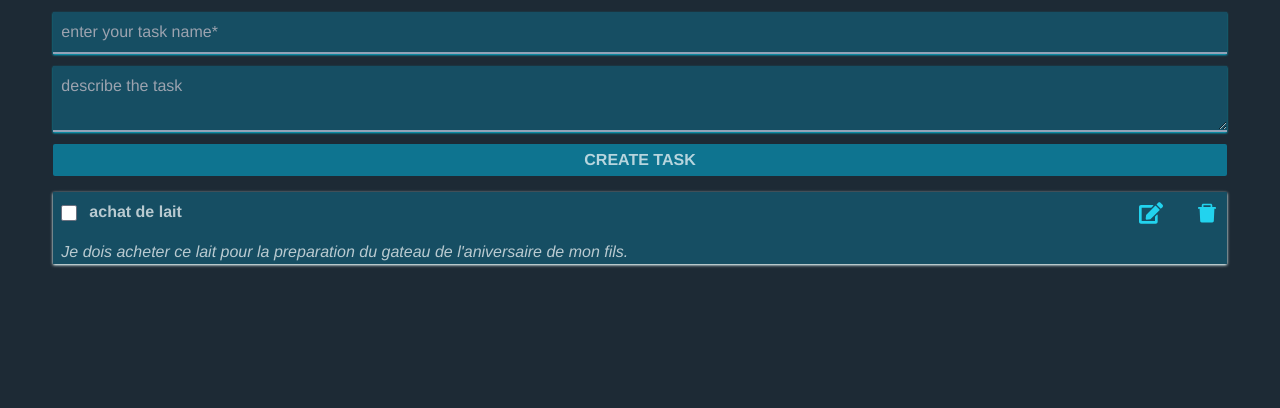
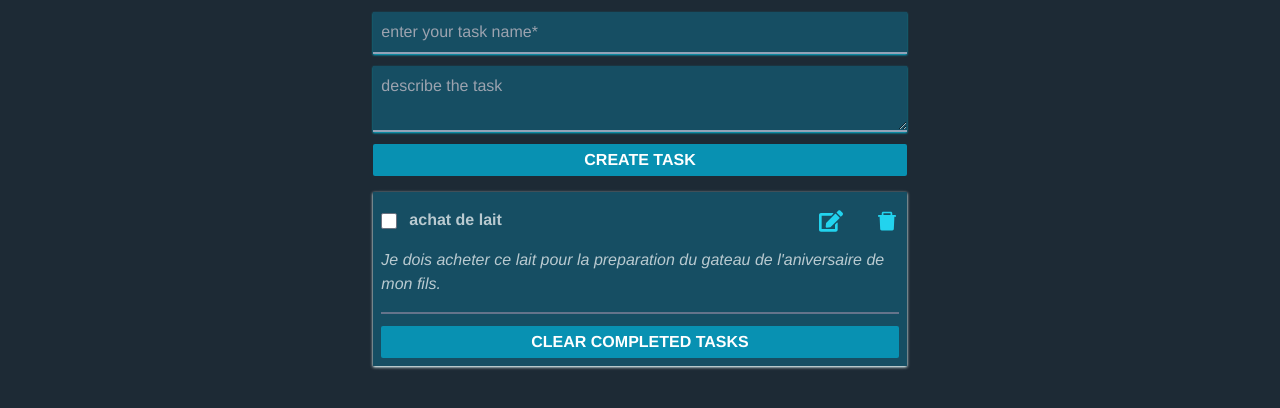
Before and after one commit to sarilusblaise/TaskMaster, a React (Create React App) app: page / in a window 1280 px wide. Shown: the top 408 px of the page. Built offline with nearby package versions, Linux system fonts and the light colour scheme.

Commit message:
clear completed task btn have been styled

```diff
--- a/src/App.js
+++ b/src/App.js
@@ -2,7 +2,7 @@ import CreateTaskForm from "./components/CreateTaskForm";
 import TaskItem from "./components/TaskItem";
 export default function App() {
 	return (
-		<main className='pt-3 text-md font-sans'>
+		<main className='py-3 text-md font-sans'>
 			<CreateTaskForm />
 			<TaskItem />
 		</main>
--- a/src/components/CreateTaskForm.js
+++ b/src/components/CreateTaskForm.js
@@ -2,7 +2,7 @@ import React, { useState } from "react";
 
 const CreateTaskForm = () => {
 	return (
-		<form className='flex flex-col gap-y-3  w-11/12 mx-auto'>
+		<form className='create-task-form'>
 			<input
 				className='p-2 border-b-2 border-slate-400 focus:outline-none focus:border-b-2 focus:border-slate-50 bg-cyan-900 shadow-sm shadow-cyan-500'
 				type='text'
@@ -16,10 +16,7 @@ const CreateTaskForm = () => {
 				name='taskDescription '
 				placeholder='describe the task'
 			/>
-			<button
-				className='bg-cyan-700 font-bold hover:bg-cyan-600 p-1 rounded-sm transition duration-300 ease-linear'
-				type='submit'
-			>
+			<button className='btn btn-submit' type='submit'>
 				CREATE TASK
 			</button>
 		</form>
--- a/src/components/TaskItem.js
+++ b/src/components/TaskItem.js
@@ -3,7 +3,7 @@ import { AiFillDelete } from "react-icons/ai";
 
 export default function TaskItem() {
 	return (
-		<section className='bg-cyan-900 w-11/12 mx-auto mt-4 shadow shadow-cyan-50 px-2'>
+		<section className='task-item'>
 			<article className='task'>
 				<div className='taskName-container'>
 					<label htmlFor='taskStatus' className='label'>
@@ -30,6 +30,10 @@ export default function TaskItem() {
 					de mon fils.{" "}
 				</p>
 			</article>
+
+			<button type='button' className='btn btn-clear'>
+				CLEAR COMPLETED TASKS
+			</button>
 		</section>
 	);
 }
--- a/src/styles/styles.css
+++ b/src/styles/styles.css
@@ -20,6 +20,7 @@
 body{
     background-color: #1d2a35;
 }
+
 
 .icon path {
   fill:#22d3ee;
@@ -54,3 +55,24 @@ body{
 .task:not(:last-child){
     @apply pb-4 border-b-2 border-slate-500;
 }
+
+/*==== form styles ====*/
+
+.create-task-form{
+    @apply flex flex-col gap-y-3 mx-auto ;
+    @apply w-11/12 xsm:w-9/12 md:w-6/12 lg:w-5/12;
+}
+
+.task-item{
+    @apply bg-cyan-900  mx-auto mt-4 shadow shadow-cyan-50 p-2;
+    @apply w-11/12 xsm:w-9/12 md:w-6/12 lg:w-5/12;
+
+}
+
+.btn{
+    @apply text-white bg-cyan-600 font-bold hover:bg-cyan-700 p-1 rounded-sm transition duration-300 ease-linear
+}
+
+.btn-clear{
+    @apply mt-3 mx-auto block w-full ;
+}
--- a/tailwind.config.js
+++ b/tailwind.config.js
@@ -5,6 +5,10 @@ module.exports = {
 		extend: {
 			fontFamily: {
 				sans: ["Montserrat", "Helvetica", "Arial", "sans-serif"],
+			},
+
+			screens: {
+				xsm: "500px",
 			},
 		},
 	},
```
